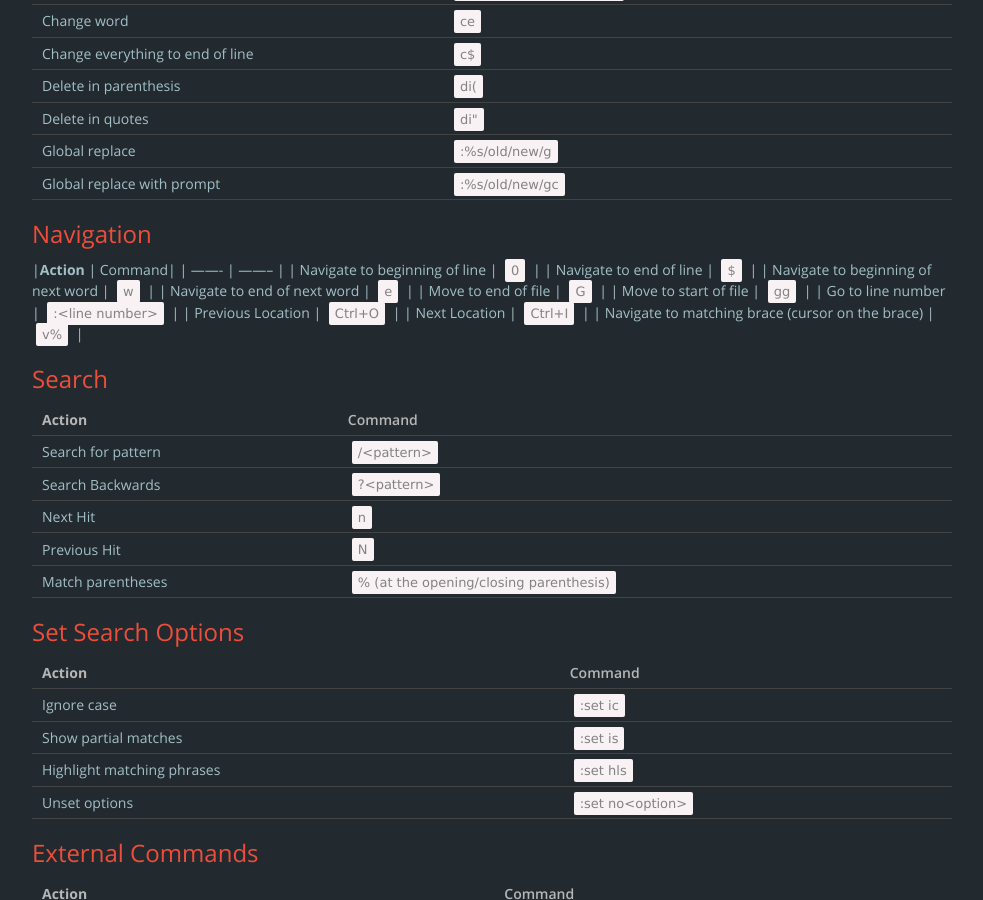
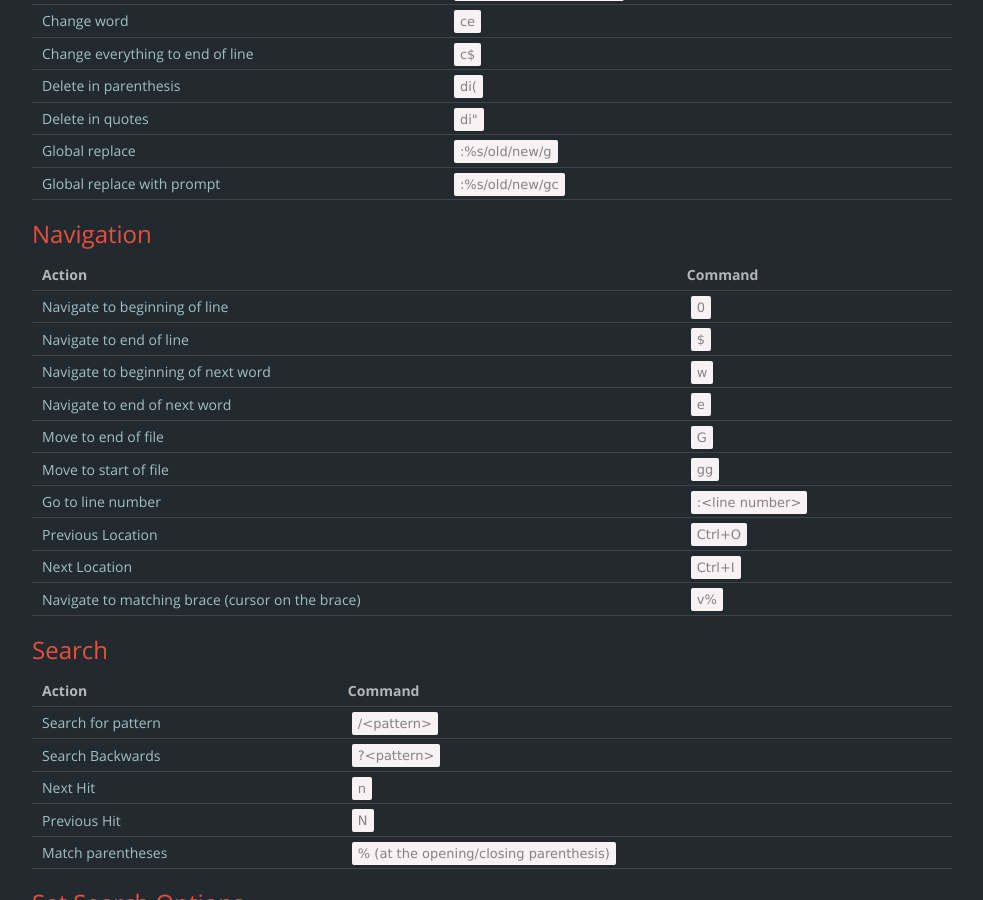
Before and after one commit to rajivrnair/rajivrnair.github.io, a Jekyll site: the page built from _posts/2016-01-02-vim.md, in a window 1280 px wide and 900 px high, scrolled down 1132 px. Shown: the whole window, without its empty margins (148-1131 px from the left). Built offline with Jekyll 4.4.1, drawn with Linux system fonts in a browser that asks for light colours; nearby versions of some CDN libraries; comment, search, counter and statistics services are not loaded.

Commit message:
vim | fix formatting

```diff
--- a/_posts/2016-01-02-vim.md
+++ b/_posts/2016-01-02-vim.md
@@ -40,7 +40,7 @@ TL;DR Run _vimtutor_ and be enlightened!
 
 ## Navigation
 
-|**Action** | Command|
+| **Action** | **Command** |
 | ------- | -------- |
 | Navigate to beginning of line | `0` |
 | Navigate to end of line | `$` |
@@ -52,9 +52,10 @@ TL;DR Run _vimtutor_ and be enlightened!
 | Previous Location | `Ctrl+O` |
 | Next Location | `Ctrl+I` |
 | Navigate to matching brace (cursor on the brace) | `v%` |
+
 ## Search
 
-|**Action** | Command|
+| **Action** | **Command** |
 | ------- | -------- |
 | Search for pattern | `/<pattern>` |
 | Search Backwards | `?<pattern>` |
@@ -64,7 +65,7 @@ TL;DR Run _vimtutor_ and be enlightened!
 
 ## Set Search Options
 
-|**Action** | Command|
+| **Action** | **Command** |
 | ------- | -------- |
 | Ignore case | `:set ic` |
 | Show partial matches | `:set is` |
@@ -73,7 +74,7 @@ TL;DR Run _vimtutor_ and be enlightened!
 
 ## External Commands
 
-|**Action** | Command |
+| **Action** | **Command** |
 | ------- | -------- |
 | Run External Command | `:!<command>` |
 | Run command and dump output | `:.!<command>` |
```
